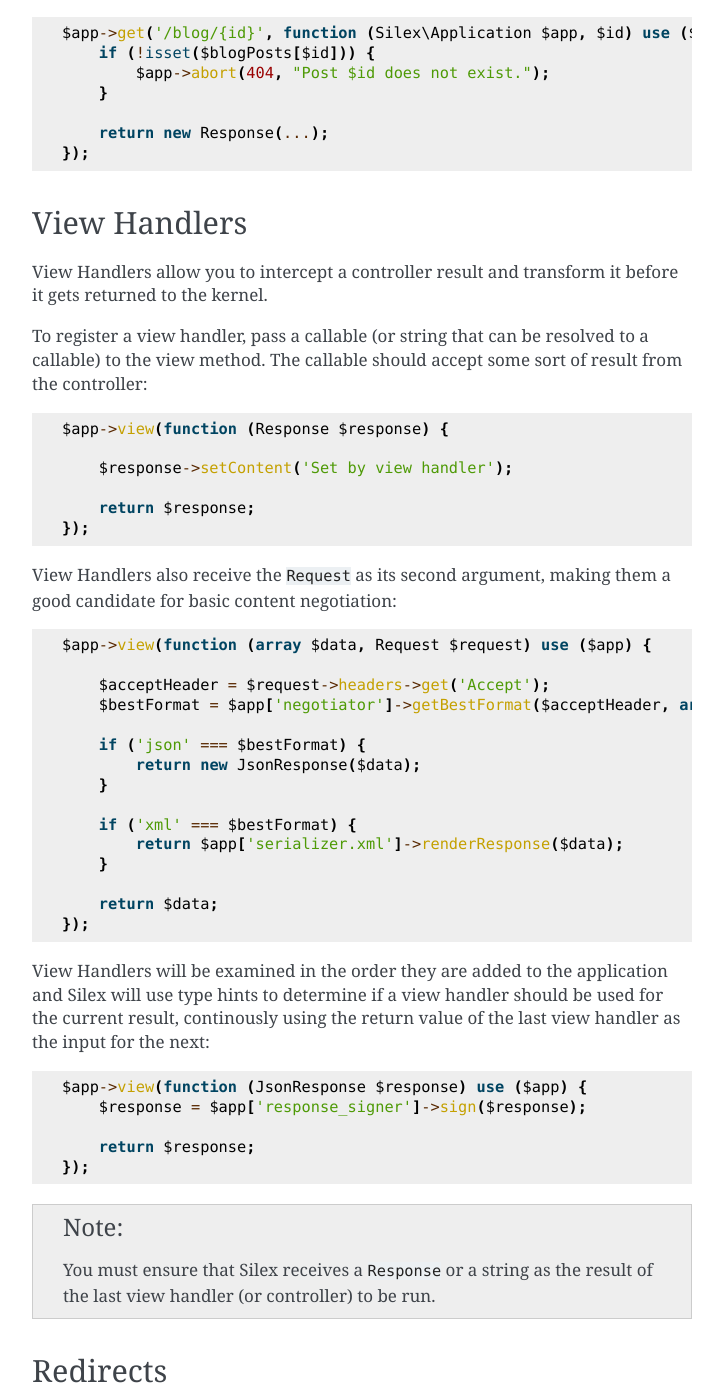
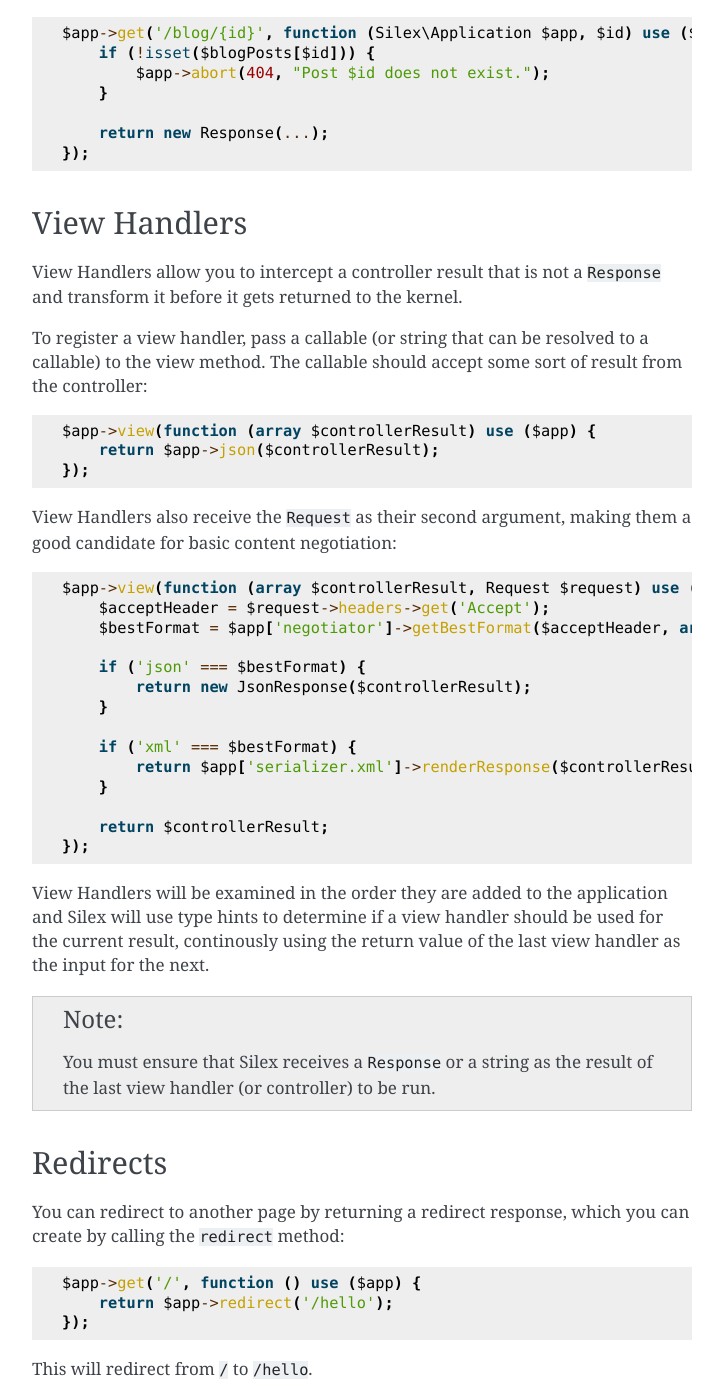
Before and after one commit to silexphp/Silex, a Sphinx documentation site: the page built from doc/usage.rst, in a window 1280 px wide and 1400 px high, scrolled down 11559 px. Shown: the whole window, without its empty margins (388-1111 px from the left). Built offline with Sphinx 7.4.7, drawn with Linux system fonts in a browser that asks for light colours; pages that are not in the unit, such as notebooks, are missing from menus.

Commit message:
Remove incorrect examples and fix grammar

```diff
--- a/doc/usage.rst
+++ b/doc/usage.rst
@@ -542,49 +542,39 @@ early::
 View Handlers
 -------------
 
-View Handlers allow you to intercept a controller result and transform it before
-it gets returned to the kernel.
+View Handlers allow you to intercept a controller result that is not a
+``Response`` and transform it before it gets returned to the kernel.
 
 To register a view handler, pass a callable (or string that can be resolved to a
 callable) to the view method. The callable should accept some sort of result
 from the controller::
 
-    $app->view(function (Response $response) {
-
-        $response->setContent('Set by view handler');
-
-        return $response;
+    $app->view(function (array $controllerResult) use ($app) {
+        return $app->json($controllerResult);
     });
 
-View Handlers also receive the ``Request`` as its second argument,
+View Handlers also receive the ``Request`` as their second argument,
 making them a good candidate for basic content negotiation::
 
-    $app->view(function (array $data, Request $request) use ($app) {
-
+    $app->view(function (array $controllerResult, Request $request) use ($app) {
         $acceptHeader = $request->headers->get('Accept');
         $bestFormat = $app['negotiator']->getBestFormat($acceptHeader, array('json', 'xml'));
 
         if ('json' === $bestFormat) {
-            return new JsonResponse($data);
+            return new JsonResponse($controllerResult);
         }
 
         if ('xml' === $bestFormat) {
-            return $app['serializer.xml']->renderResponse($data);
+            return $app['serializer.xml']->renderResponse($controllerResult);
         }
 
-        return $data;
+        return $controllerResult;
     });
 
 View Handlers will be examined in the order they are added to the application
 and Silex will use type hints to determine if a view handler should be used for
 the current result, continously using the return value of the last view handler
-as the input for the next::
-
-    $app->view(function (JsonResponse $response) use ($app) {
-        $response = $app['response_signer']->sign($response);
-
-        return $response;
-    });
+as the input for the next.
 
 .. note::
 
```
